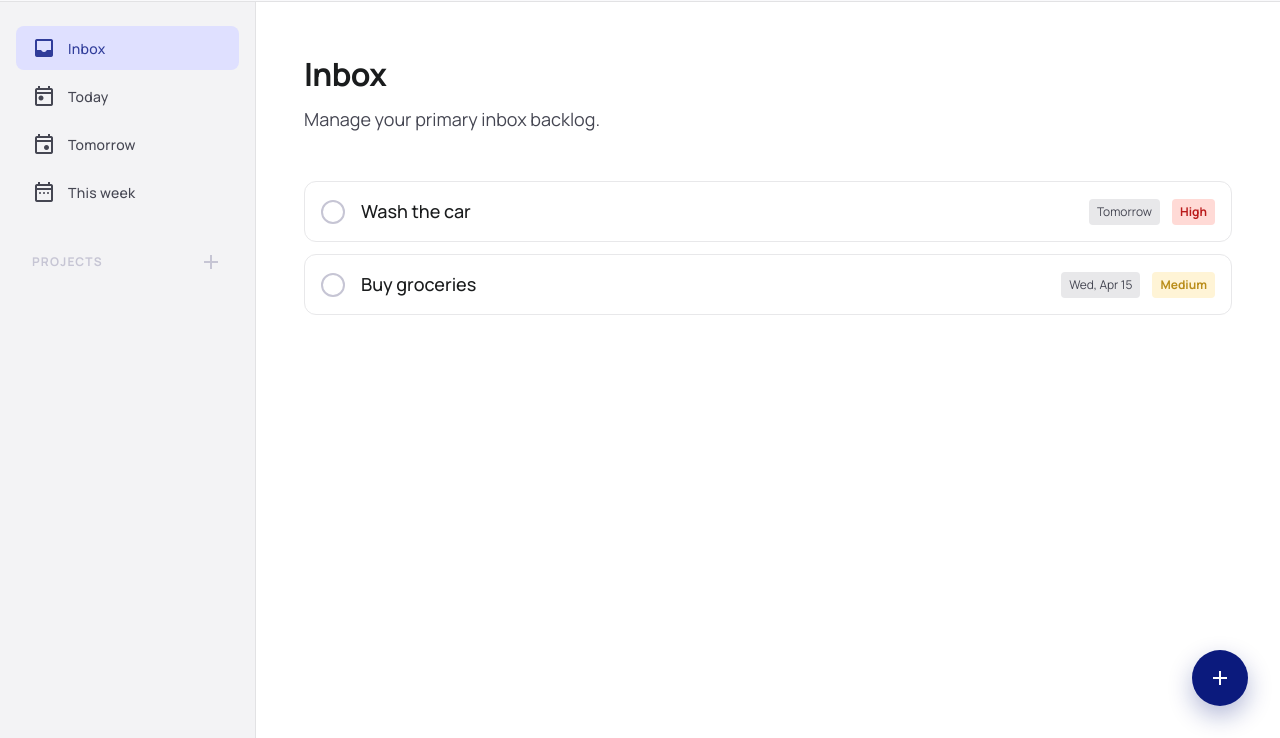
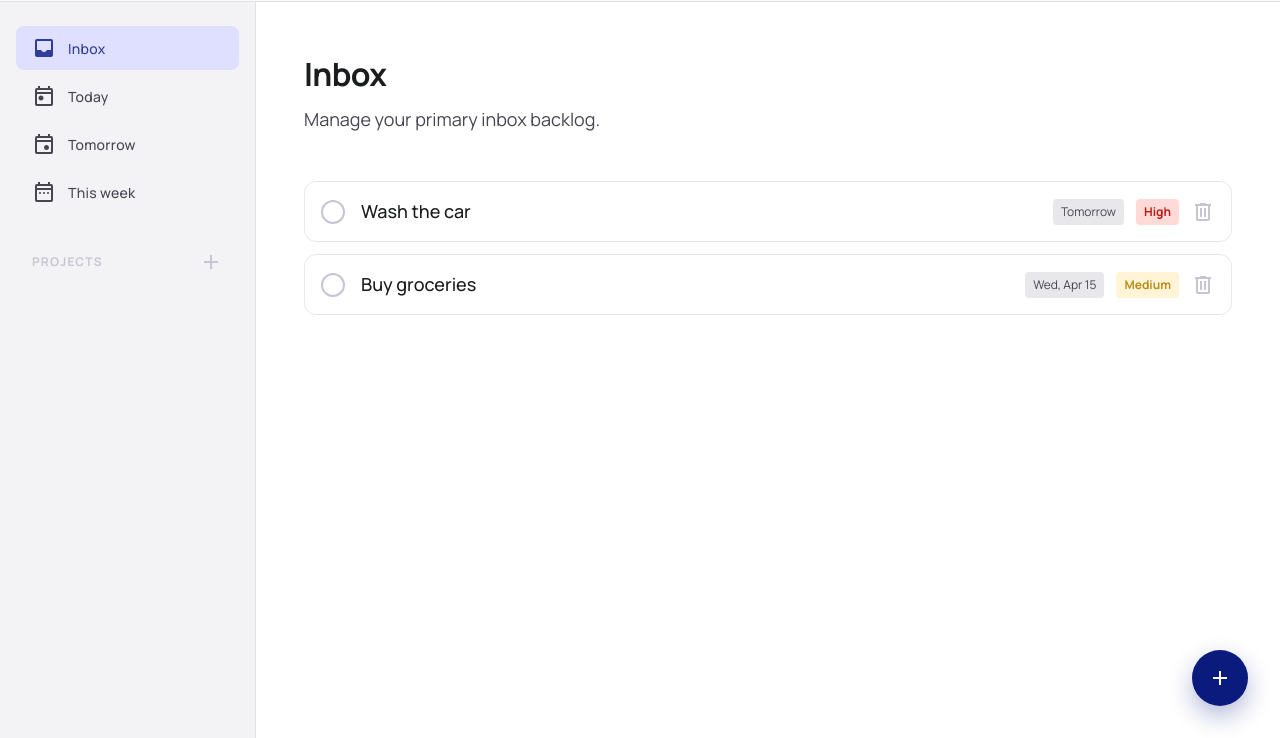
Before and after one commit to Sc0rpX/TopTodo, a website built with webpack: page src/main.html in a window 1280 px wide. Shown: the part 62-800 px from the top of the page. Built offline with nearby package versions, Linux system fonts and the light colour scheme.

Commit message:
Style: Add delete button in the task cards

```diff
--- a/src/styles/style.css
+++ b/src/styles/style.css
@@ -190,6 +190,10 @@ h1 {
   opacity: 0;
 }
 
+.task-card .delete-btn {
+  opacity: 1;
+}
+
 .menu-item:hover .delete-btn {
   opacity: 1;
 }
--- a/src/ui/components/taskCard.js
+++ b/src/ui/components/taskCard.js
@@ -73,9 +73,19 @@ export default function createTaskCard(todo) {
     priorityBadge.className = `badge badge-${todo.priority.toLowerCase()}`;
     priorityBadge.textContent = todo.priority;
 
+    const deleteBtn = document.createElement("button");
+    deleteBtn.className = "delete-btn";
+
+    const deleteIcon = document.createElement("span");
+    deleteIcon.className = "material-symbols-outlined";
+    deleteIcon.textContent = "delete";
+
+    deleteBtn.appendChild(deleteIcon);
+
     // Append badges to meta section
     taskMeta.appendChild(timeBadge);
     taskMeta.appendChild(priorityBadge);
+    taskMeta.appendChild(deleteBtn);
 
     // 4. Assemble the final card
     taskCard.appendChild(taskInfo);
```
